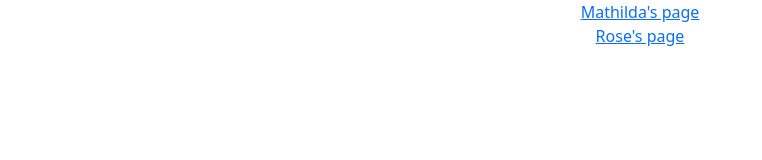
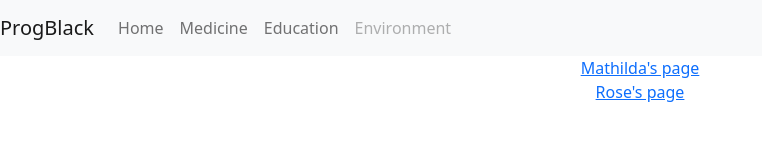
Before and after one commit to L-o-ng/website, a plain HTML site: page index.html in a window 1280 px wide. Shown: the whole page, without its empty margins (0-762 px from the left). Drawn offline with nearby package versions, Linux system fonts and the light colour scheme.

Commit message:
added a navigation bar

```diff
--- a/index.html
+++ b/index.html
@@ -9,7 +9,32 @@
         <link href="https://cdn.jsdelivr.net/npm/bootstrap@5.2.3/dist/css/bootstrap.min.css" rel="stylesheet" integrity="sha384-rbsA2VBKQhggwzxH7pPCaAqO46MgnOM80zW1RWuH61DGLwZJEdK2Kadq2F9CUG65" crossorigin="anonymous">
         <link rel="stylesheet" href="style.css">
     </head>
+
     <body>
+        <nav class="navbar navbar-expand-lg navbar-light bg-light">
+            <a class="navbar-brand" href="#">ProgBlack</a>
+            <button class="navbar-toggler" type="button" data-toggle="collapse" data-target="#navbarNav" aria-controls="navbarNav" aria-expanded="false" aria-label="Toggle navigation">
+              <span class="navbar-toggler-icon"></span>
+            </button>
+            <div class="collapse navbar-collapse" id="navbarNav">
+              <ul class="navbar-nav">
+                <li class="nav-item active">
+                  <a class="nav-link" href="#">Home <span class="sr-only"></span></a>
+                </li>
+                <li class="nav-item">
+                  <a class="nav-link" href="./rose_page.html">Medicine</a>
+                </li>
+                <li class="nav-item">
+                  <a class="nav-link" href="./MCompApplications.html">Education</a>
+                </li>
+                <li class="nav-item">
+                  <a class="nav-link disabled" href="#">Environment</a>
+                </li>
+              </ul>
+            </div>
+          </nav>
+
+
         <div id="index-content">
             <div class="index-page-link" id="computing-in-education">
                 <a href="./MCompApplications.html"> Mathilda's page</a>
```
